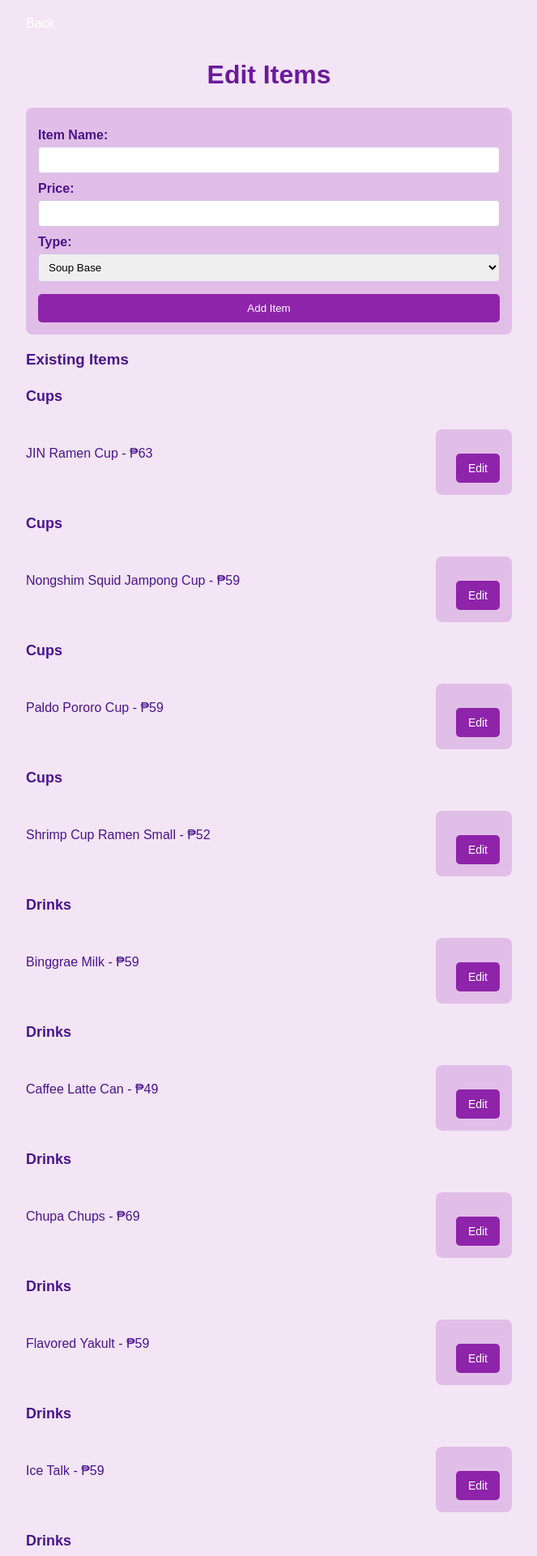
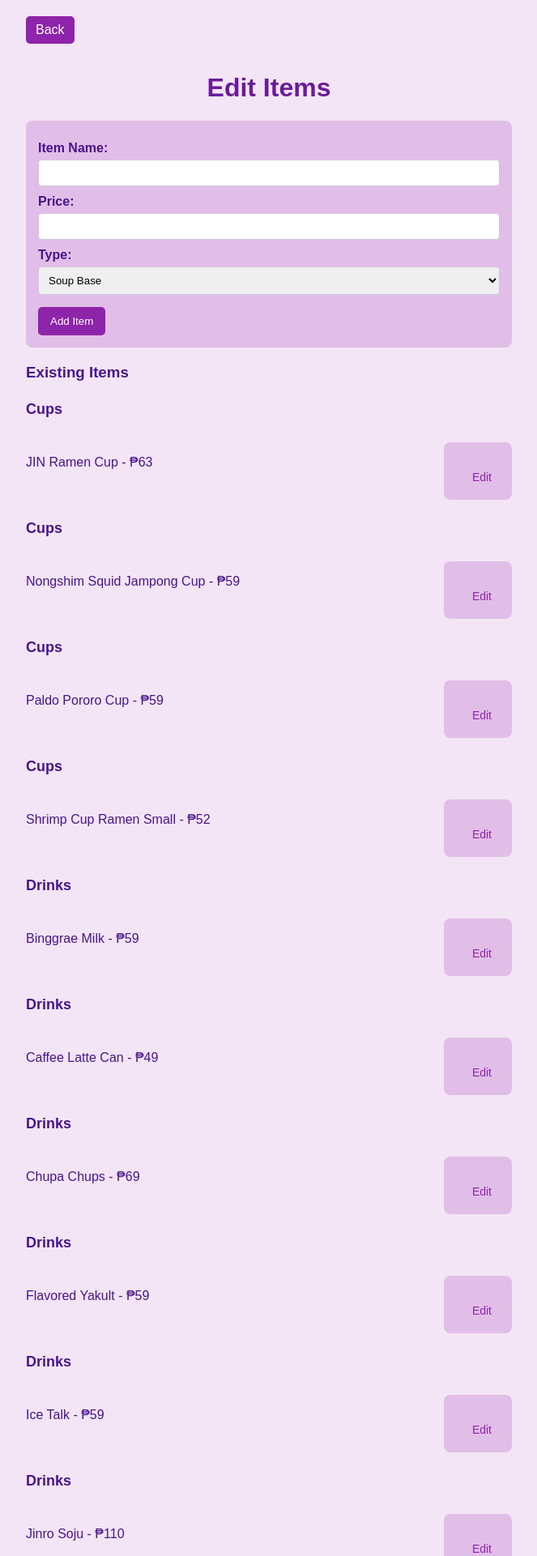
Before and after one commit to skullmatrix/HnSRamyeon, a Flask app: page /add_item in a window 1280 px wide. Shown: the top 1921 px of the page at 81% size, without its empty margins (308-971 px from the left). Run offline with Flask 2, Linux system fonts and the light colour scheme; data comes from the database, SQL or seed files in the repository.

Commit message:
Update add_item.html

```diff
--- a/templates/add_item.html
+++ b/templates/add_item.html
@@ -20,6 +20,8 @@
         .back-button {
             display: inline-block;
             margin-bottom: 15px;
+            padding: 8px 12px;
+            background-color: #8e24aa;
             color: white;
             text-decoration: none;
             border-radius: 5px;
@@ -50,7 +52,7 @@
             border: none;
             border-radius: 5px;
             cursor: pointer;
-            width: 100%; /* Set width to auto for the button */
+            width: auto; /* Set width to auto for the button */
         }
         .item-list {
             margin-top: 20px;
@@ -68,9 +70,10 @@
             padding: 5px 0; /* Reduce padding for item entries */
         }
         .edit-button {
-            color: white;
-            border: none;
-            border-radius: 5px;
+            padding: 5px 10px; /* Smaller padding */
+            color: #8e24aa; /* Text color */
+            background: none; /* No background color */
+            border: none; /* No border */
             font-size: 14px;
             cursor: pointer;
             margin-left: 10px; /* Space between item name and button */
```
